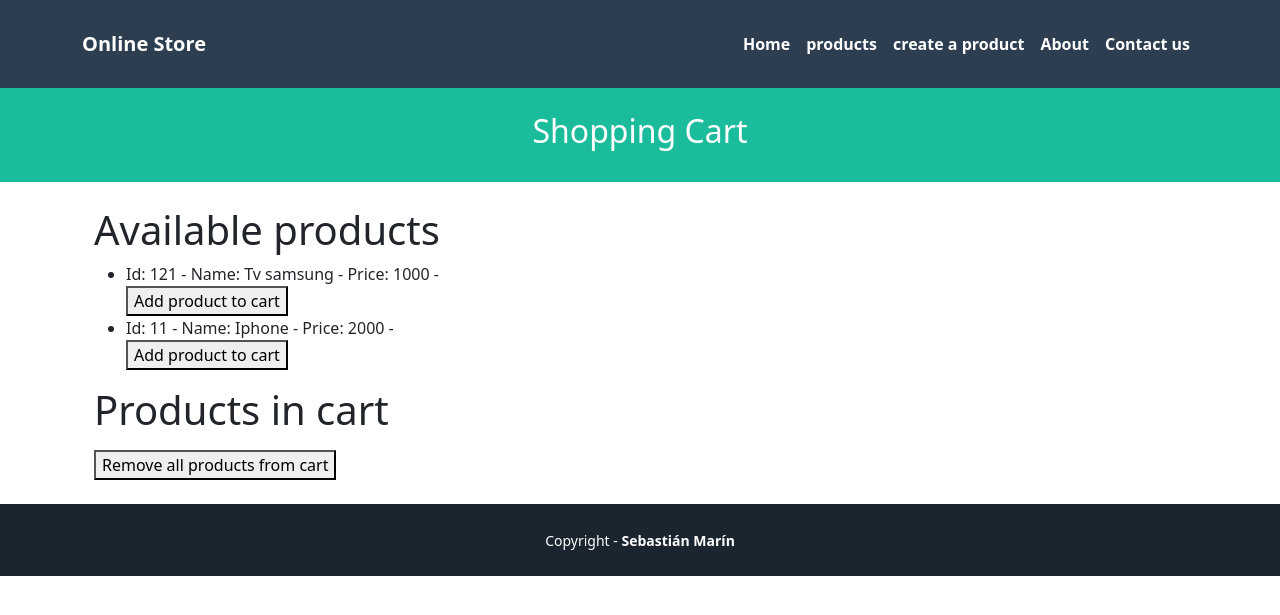
After one commit to smaring2/Proyecto-tutoriales, a Django app: page /cart/ in a window 1280 px wide. The commit adds this page. Shown: the top 615 px of the page. Run offline with Django 4.2, Linux system fonts and the light colour scheme.

Commit message:
Tutorial 9 completo

```diff
--- a/helloworld_project/settings.py
+++ b/helloworld_project/settings.py
@@ -11,11 +11,15 @@ https://docs.djangoproject.com/en/4.1/ref/settings/
 """
 
 from pathlib import Path
-
+import os
 # Build paths inside the project like this: BASE_DIR / 'subdir'.
 BASE_DIR = Path(__file__).resolve().parent.parent
 
+MEDIA_URL = '/media/'
 
+IMAGE_STORAGE_CLASS = 'pages.utils.ImageLocalStorage'
+
+MEDIA_ROOT = os.path.join(BASE_DIR, 'media')
 # Quick-start development settings - unsuitable for production
 # See https://docs.djangoproject.com/en/4.1/howto/deployment/checklist/
 
--- a/helloworld_project/urls.py
+++ b/helloworld_project/urls.py
@@ -16,8 +16,14 @@ Including another URLconf
 """
 from django.contrib import admin
 from django.urls import path, include
+from django.conf import settings
+from django.conf.urls.static import static
 
 urlpatterns = [
     path('admin/', admin.site.urls),
     path('', include('pages.urls')),
+    #path('accounts/', include('accounts.urls'))
 ]
+
+if settings.DEBUG:
+    urlpatterns += static(settings.MEDIA_URL, document_root=settings.MEDIA_ROOT)
--- a/pages/apps.py
+++ b/pages/apps.py
@@ -1,6 +1,11 @@
 from django.apps import AppConfig
+from django.utils.module_loading import import_string
 
+from django.conf import settings
 
 class PagesConfig(AppConfig):
     default_auto_field = 'django.db.models.BigAutoField'
     name = 'pages'
+
+    def ready(self):
+        ImageStorageClass = import_string(settings.IMAGE_STORAGE_CLASS)
--- /dev/null
+++ b/pages/templates/cart/index.html
@@ -0,0 +1,59 @@
+{% extends 'pages/base.html' %}
+
+{% block title %} {{title}} {% endblock %}
+
+{% block header_title %} {{subtitle}} {% endblock %}
+
+
+{% block content %}
+
+<div class="container">
+
+  <div class="row justify-content-center">
+
+    <div class="col-md-12">
+
+    <h1>Available products</h1>
+
+    <ul>
+
+      {% for key, product in products.items %}
+
+        <li>
+          Id: {{ key }} -
+          Name: {{ product.name }} -
+          Price: {{ product.price }} -
+          <form method="post" action="{% url 'cart_add' key %}">
+            {% csrf_token %}
+            <button type="submit">Add product to cart</button>
+          </form>
+      </li>
+      {% endfor %}
+    </ul>
+    </div>
+  </div>
+
+  <div class="row justify-content-center">
+
+    <div class="col-md-12">
+
+    <h1>Products in cart</h1>
+
+      <ul>
+        {% for key, product in cart_products.items %}
+          <li>
+            Id: {{ key }} -
+            Name: {{ product.name }} -
+            Price: {{ product.price }}
+          </li>
+        {% endfor %}
+      </ul>
+
+      <form method="post" action="{% url 'cart_removeAll' %}">
+        {% csrf_token %}
+        <button type="submit">Remove all products from cart</button>
+      </form>
+    </div>
+  </div>
+</div>
+{% endblock %}
--- a/pages/templates/pages/base.html
+++ b/pages/templates/pages/base.html
@@ -82,7 +82,7 @@
 
           href="https://twitter.com/danielgarax">
 
-          Daniel Correa
+          Sebastián Marín
 
         </a>
 
--- a/pages/urls.py
+++ b/pages/urls.py
@@ -1,5 +1,6 @@
 from django.urls import path
-from .views import HomePageView, AboutPageView, ContactPageView, ProductIndexView, ProductShowView, ProductCreateView
+from pages.utils import ImageLocalStorage
+from .views import HomePageView, AboutPageView, ContactPageView, ProductIndexView, ProductShowView, ProductCreateView, CartRemoveAllView, CartView, ImageViewFactory, ImageViewNoDI
 
 urlpatterns = [
     path("", HomePageView.as_view(), name='home'),
@@ -9,4 +10,11 @@ urlpatterns = [
     path('products/create', ProductCreateView.as_view(), name='form'),
     path('products/product_created', ProductCreateView.as_view(), name='product_created'),
     path('products/<str:id>', ProductShowView.as_view(), name='show'),
+    path('cart/', CartView.as_view(), name='cart_index'),
+    path('cart/add/<str:product_id>', CartView.as_view(), name='cart_add'),
+    path('cart/removeAll', CartRemoveAllView.as_view(), name='cart_removeAll'),
+    path('image/save', ImageViewFactory(ImageLocalStorage()).as_view(), name='image_save'),
+    path('image/', ImageViewFactory(ImageLocalStorage()).as_view(), name='image_index'),
+    path('imagenotdi/', ImageViewNoDI.as_view(), name='imagenodi_index'),
+    path('imagenotdi/save', ImageViewNoDI.as_view(), name='imagenodi_save'),
 ]
--- a/pages/views.py
+++ b/pages/views.py
@@ -5,6 +5,8 @@ from django.views.generic import TemplateView, ListView
 from django.views import View
 from django.urls import reverse
 from django import forms
+
+from pages.utils import ImageLocalStorage
 from .models import Product
 # Create your views here.
 
@@ -19,7 +21,7 @@ class AboutPageView(TemplateView):
                 "title": "About us - Online Store",
                 "subtitle": "About us",
                 "description": "This is an about page ...",
-                "author": "Developed by: Your Name",
+                "author": "Developed by: Sebastián Marín",
             })
             return context
 
@@ -30,12 +32,11 @@ class ContactPageView(TemplateView):
           context.update({
                "title": "Contact us - Online Store",
                 "subtitle": "Contact us",
-                "email": "email: onlinestore@gmail.com",
-                "address": "address: Roadway 31st 50-3south",
-                "phone_number": "phone number: +1 489023403",
+                "email": "email: online@hotmail.com",
+                "address": "address: calle 40 sur",
+                "phone_number": "phone number: +1 23456789",
           })
           return context
-
 
 class ProductIndexView(View):
     template_name = 'products/index.html'
@@ -45,7 +46,6 @@ class ProductIndexView(View):
         viewData["subtitle"] =  "List of products"
         viewData["products"] = Product.objects.all()
         return render(request, self.template_name, viewData)
-
 
 class ProductShowView(View):
 
@@ -82,7 +82,6 @@ class ProductListView(ListView):
         context['subtitle'] = 'List of products'
         return context
 
-
 class ProductForm(forms.ModelForm):
 
     class Meta:
@@ -94,8 +93,6 @@ class ProductForm(forms.ModelForm):
         if price <= 0:
             raise forms.ValidationError("Price must be greater than zero.")
         return price
-
-
 
 class ProductCreateView(View):
     template_name = 'products/create.html'
@@ -118,3 +115,75 @@ class ProductCreateView(View):
             viewData["title"] = "Create product"
             viewData["form"] = form
             return render(request, self.template_name, viewData)
+
+class CartView(View):
+
+    template_name = 'cart/index.html'
+
+    def get(self, request):
+        # Simulated database for products
+        products = {}
+        products[121] = {'name': 'Tv samsung', 'price': '1000'}
+        products[11] = {'name': 'Iphone', 'price': '2000'}
+
+        # Get cart products from session
+        cart_products = {}
+        cart_product_data = request.session.get('cart_product_data', {})
+
+        for key, product in products.items():
+            if str(key) in cart_product_data.keys():
+                cart_products[key] = product
+
+        # Prepare data for the view
+        view_data = {
+            'title': 'Cart - Online Store',
+            'subtitle': 'Shopping Cart',
+            'products': products,
+            'cart_products': cart_products
+        }
+        return render(request, self.template_name, view_data)
+
+
+    def post(self, request, product_id):
+        # Get cart products from session and add the new product
+        cart_product_data = request.session.get('cart_product_data', {})
+        cart_product_data[product_id] = product_id
+        request.session['cart_product_data'] = cart_product_data
+        return redirect('cart_index')
+
+class CartRemoveAllView(View):
+    def post(self, request):
+        # Remove all products from cart in session
+        if 'cart_product_data' in request.session:
+            del request.session['cart_product_data']
+        return redirect('cart_index')
+
+def ImageViewFactory(image_storage):
+
+    class ImageView(View):
+
+        template_name = 'images/index.html'
+
+        def get(self, request):
+            image_url = request.session.get('image_url', '')
+            return render(request, self.template_name, {'image_url': image_url})
+
+        def post(self, request):
+            image_url = image_storage.store(request)
+            request.session['image_url'] = image_url
+            return redirect('image_index')
+    return ImageView
+
+class ImageViewNoDI(View):
+
+    template_name = 'imagesnotdi/index.html'
+
+    def get(self, request):
+        image_url = request.session.get('image_url', '')
+        return render(request, self.template_name, {'image_url': image_url})
+
+    def post(self, request):
+        image_storage = ImageLocalStorage()
+        image_url = image_storage.store(request)
+        request.session['image_url'] = image_url
+        return redirect('imagenodi_index')
```
Also changed, not shown: pages/interfaces.py (added, +10 -0 lines), pages/templates/images/index.html (added, +30 -0 lines), pages/templates/imagesnotdi/index.html (added, +28 -0 lines), pages/utils.py (added, +17 -0 lines), db.sqlite3.
